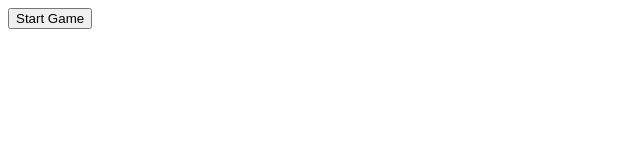
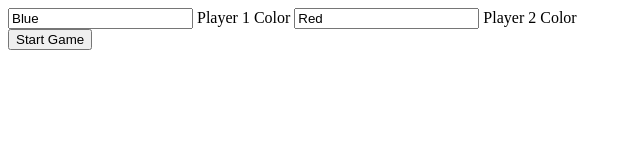
Before and after one commit to dixls/connect-four-oop, a plain HTML site: page index.html in a window 1280 px wide. Shown: the whole page, without its empty margins (0-640 px from the left). Drawn offline with Linux system fonts and the light colour scheme.

Commit message:
added player color form to html document

```diff
--- a/index.html
+++ b/index.html
@@ -5,6 +5,13 @@
 </head>
 <body>
 <div id="header">
+  <form>
+    <input id="player-1-color" name="p1" type="text" value="Blue">
+    <label for="p1">Player 1 Color</label>
+    <input id="player-2-color" name="p2" type="text" value="Red">
+    <label for="p2">Player 2 Color</label>
+
+  </form>
   <button id="start-game">Start Game</button>
 </div>
 <div id="game">
```
